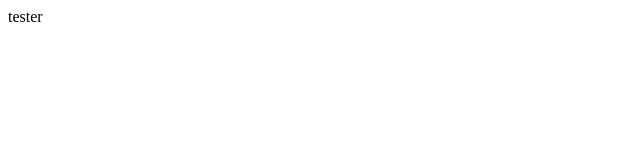
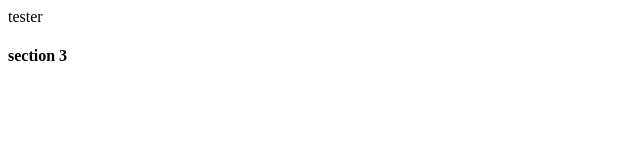
Before and after one commit to mitul2712/TesterREPO, a plain HTML site: page index.html in a window 1280 px wide. Shown: the full height of the page, 0-640 px from the left. Drawn offline with Linux system fonts and the light colour scheme.

Commit message:
add neew branch

```diff
--- a/index.html
+++ b/index.html
@@ -1 +1,2 @@
 <p>tester</p>
+<h4>section 3</h4>
```
